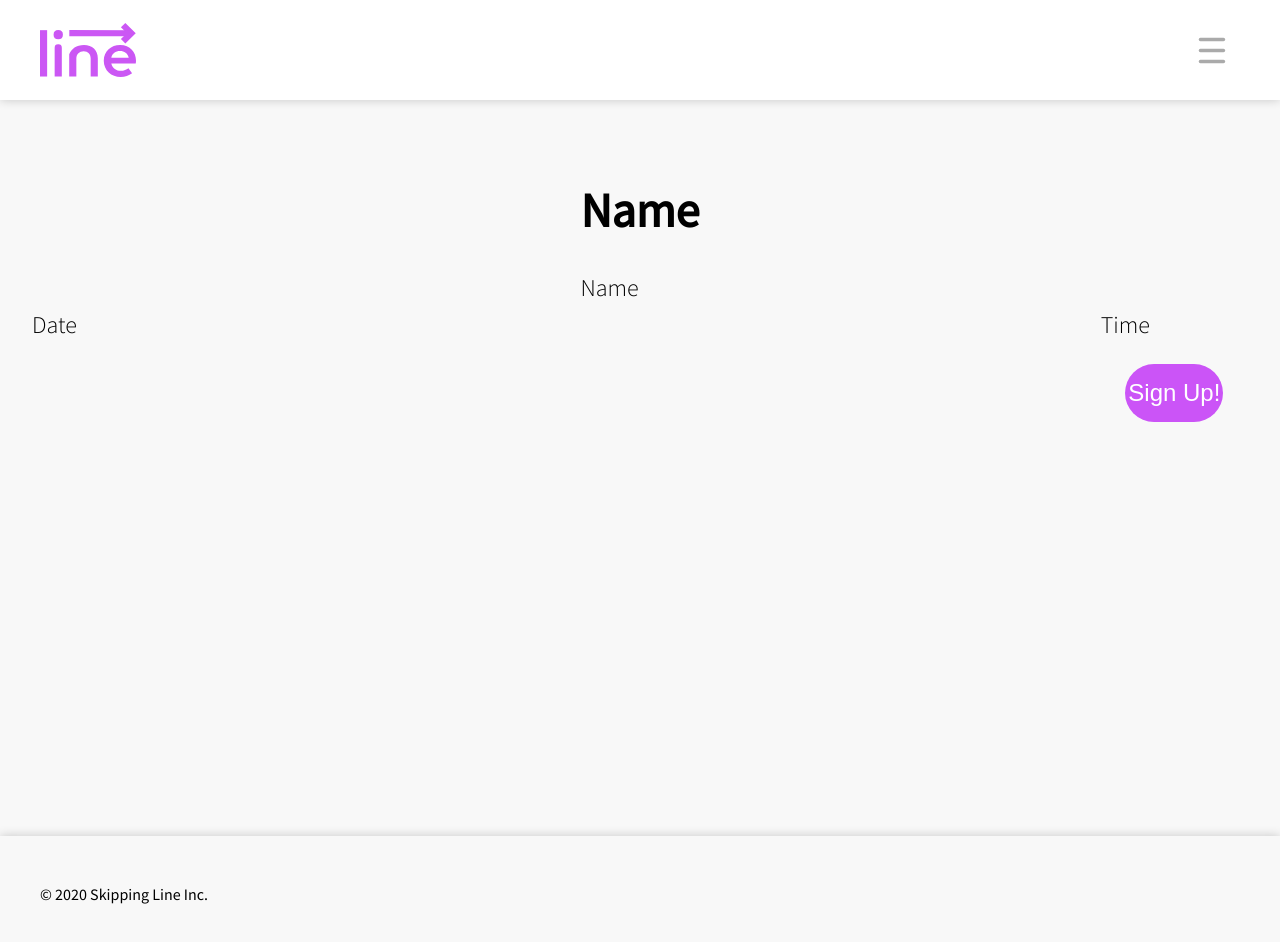
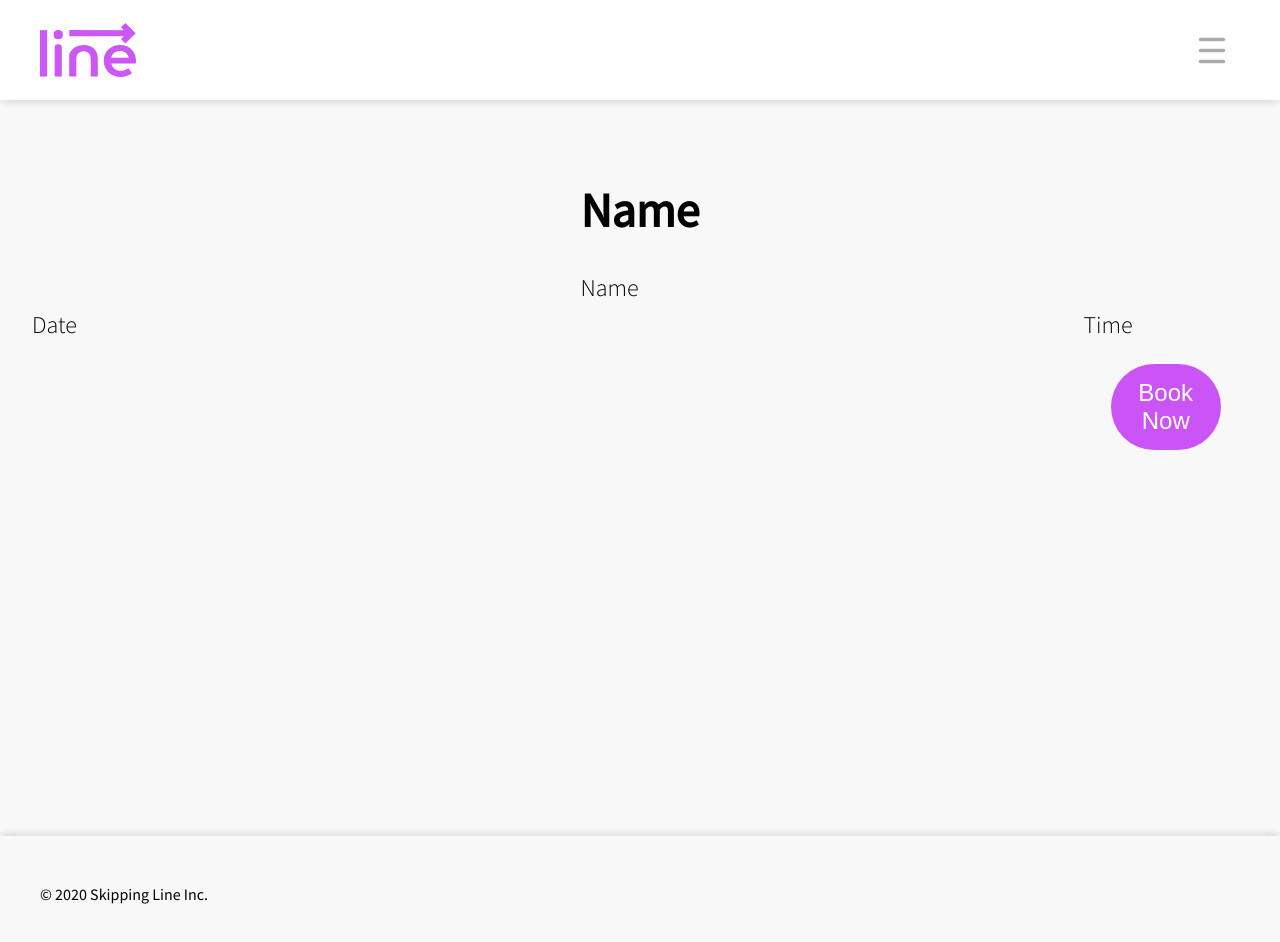
Before and after one commit to skippingline/skippingline.github.io, a React (Create React App) app: page /Booking in a window 1280 px wide. Shown: the top 942 px of the page. Built offline with nearby package versions, Linux system fonts and the light colour scheme.

Commit message:
booking page tweaks

```diff
--- a/src/pages/Booking.js
+++ b/src/pages/Booking.js
@@ -10,7 +10,12 @@ const Booking = () => {
 
                 <div className="row between-xs bookingdatetime">
                     <label>Date</label>
-                    <div><label>Time</label><button className="col-xs-8 col-xs-offset-2 bookingbutton" type="button">Sign Up!</button></div>
+                    <div>
+                        <span>
+                            <label>Time</label>
+                            <button className="col-xs-8 col-xs-offset-2 bookingbutton" type="button">Book Now</button>
+                        </span>
+                    </div>
                 </div>
 
                 <div className="row center-xs calendar">
```
